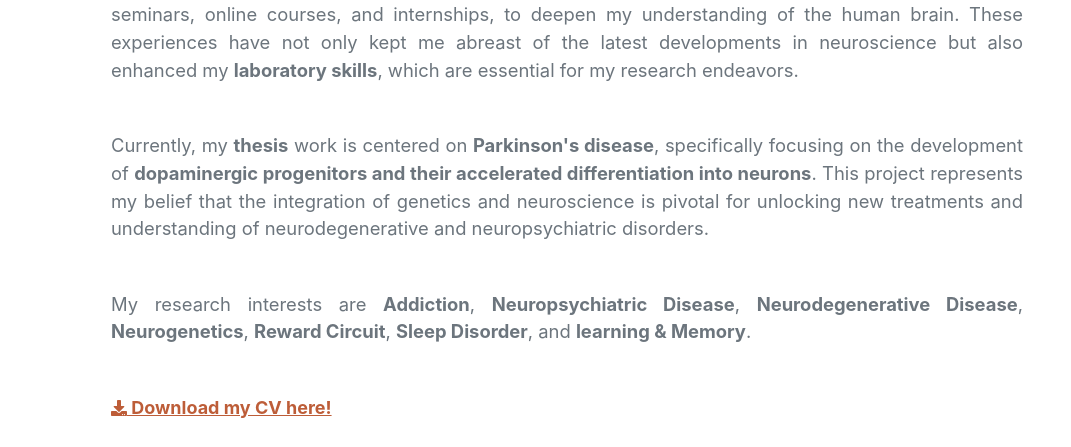
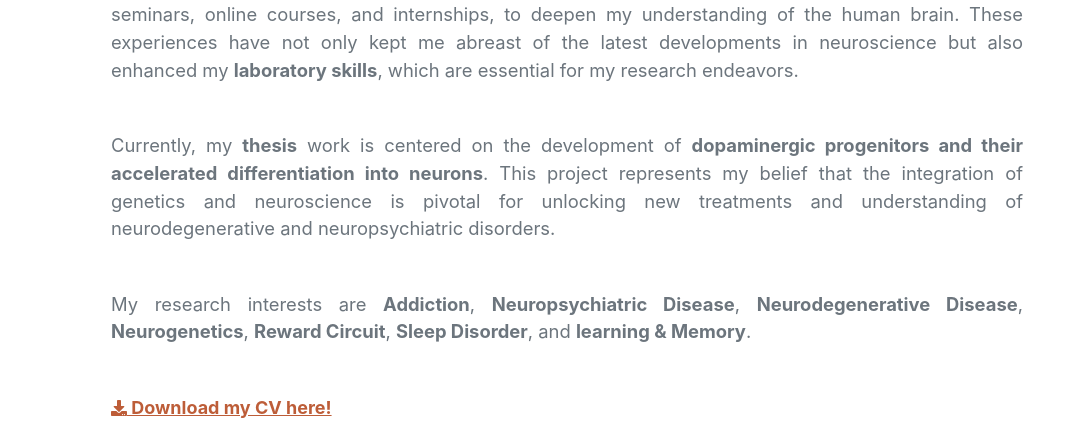
Before and after one commit to Shaqayeq-M/Shaqayeq-M.github.io, a plain HTML site: page index.html in a window 1280 px wide. Shown: the part 823-1270 px from the top of the page, without its empty margins (209-1280 px from the left). Drawn offline with nearby package versions, Linux system fonts and the light colour scheme; files that its build step writes are made by us from their sources; a web font is replaced by a local one.

Commit message:
Second commit

```diff
--- a/index.html
+++ b/index.html
@@ -103,7 +103,7 @@
                     <p class="lead mb-5"> I am Shaghayegh Mahmoudi, currently an M.Sc. student studying <b>Genetics</b> at the <a href="http://usc.ac.ir/en">University of Science and Culture</a>. Completing my Bachelor's degree in <b>Cellular and Molecular Biology</b> at the same university ignited a profound passion for neuroscience and its intricate connection to genetics.</p>
                     <p class="lead mb-5"> As a Research Assistant at the <b>National Brain Mapping Lab</b>, I have developed specialized expertise in EEG technology through in-depth neurocognitive research, emphasizing key brain functions such as reward processing and decision-making mechanisms. My role includes designing and conducting <b>EEG</b> and <b>fMRI</b> experiments utilizing <b>Psychtoolbox</b>, and skillfully acquiring high-density EEG signals across various setups, including simultaneous <b>EEG-fMRI</b> and <b>EEG-VR</b>.</p>
                     <p class="lead mb-5"> Throughout my academic journey, I have engaged in extensive learning opportunities, including seminars, online courses, and internships, to deepen my understanding of the human brain. These experiences have not only kept me abreast of the latest developments in neuroscience but also enhanced my <b>laboratory skills</b>, which are essential for my research endeavors.</p>
-                    <p class="lead mb-5"> Currently, my <b>thesis</b> work is centered on <b>Parkinson's disease</b>, specifically focusing on the development of <b>dopaminergic progenitors and their accelerated differentiation into neurons</b>. This project represents my belief that the integration of genetics and neuroscience is pivotal for unlocking new treatments and understanding of neurodegenerative and neuropsychiatric disorders.</p>
+                    <p class="lead mb-5"> Currently, my <b>thesis</b> work is centered on the development of <b>dopaminergic progenitors and their accelerated differentiation into neurons</b>. This project represents my belief that the integration of genetics and neuroscience is pivotal for unlocking new treatments and understanding of neurodegenerative and neuropsychiatric disorders.</p>
 
 
                     <p class="lead mb-5"> My research interests are <b>Addiction</b>, <b>Neuropsychiatric Disease</b>, <b>Neurodegenerative Disease</b>, <b>Neurogenetics</b>, <b>Reward Circuit</b>, <b>Sleep Disorder</b>, and <b>learning & Memory</b>.
```
